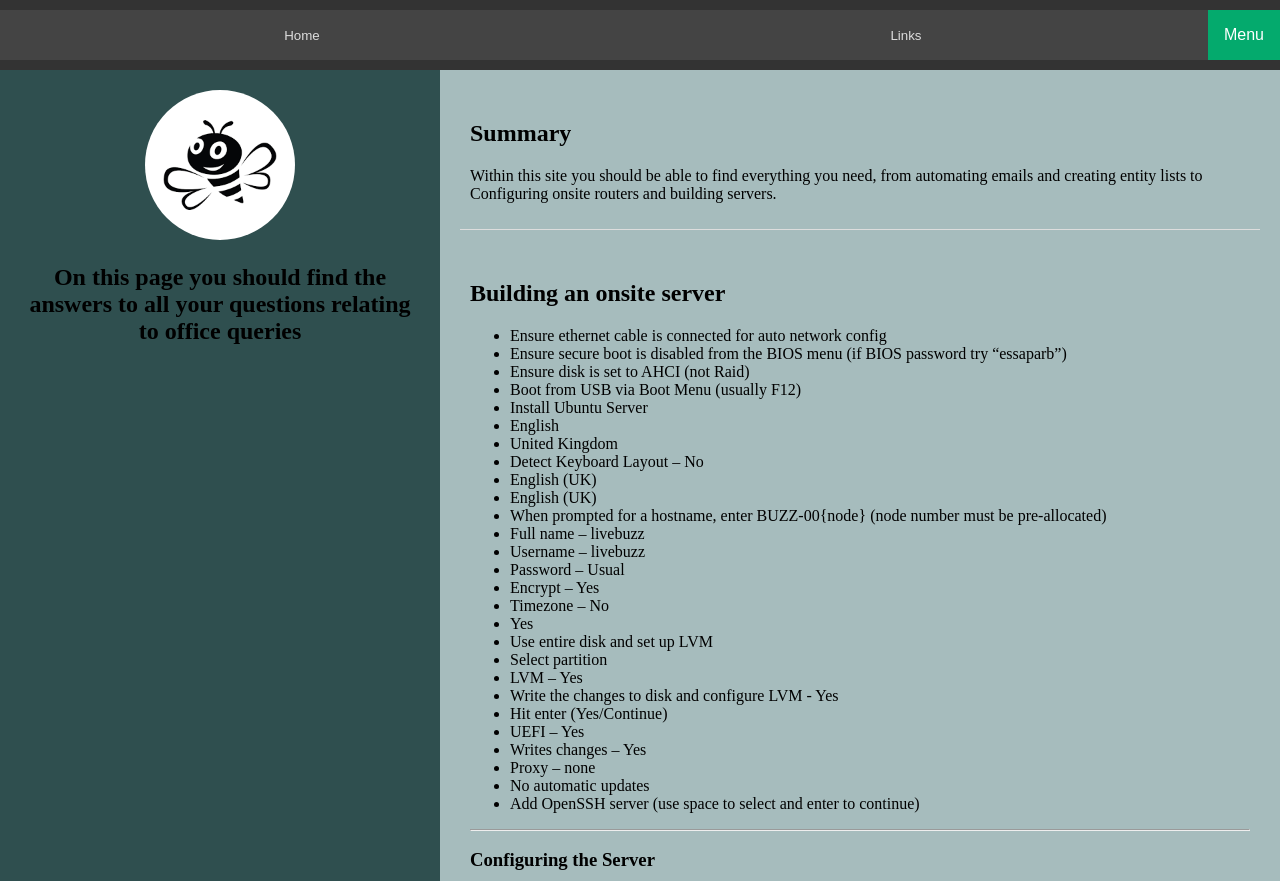
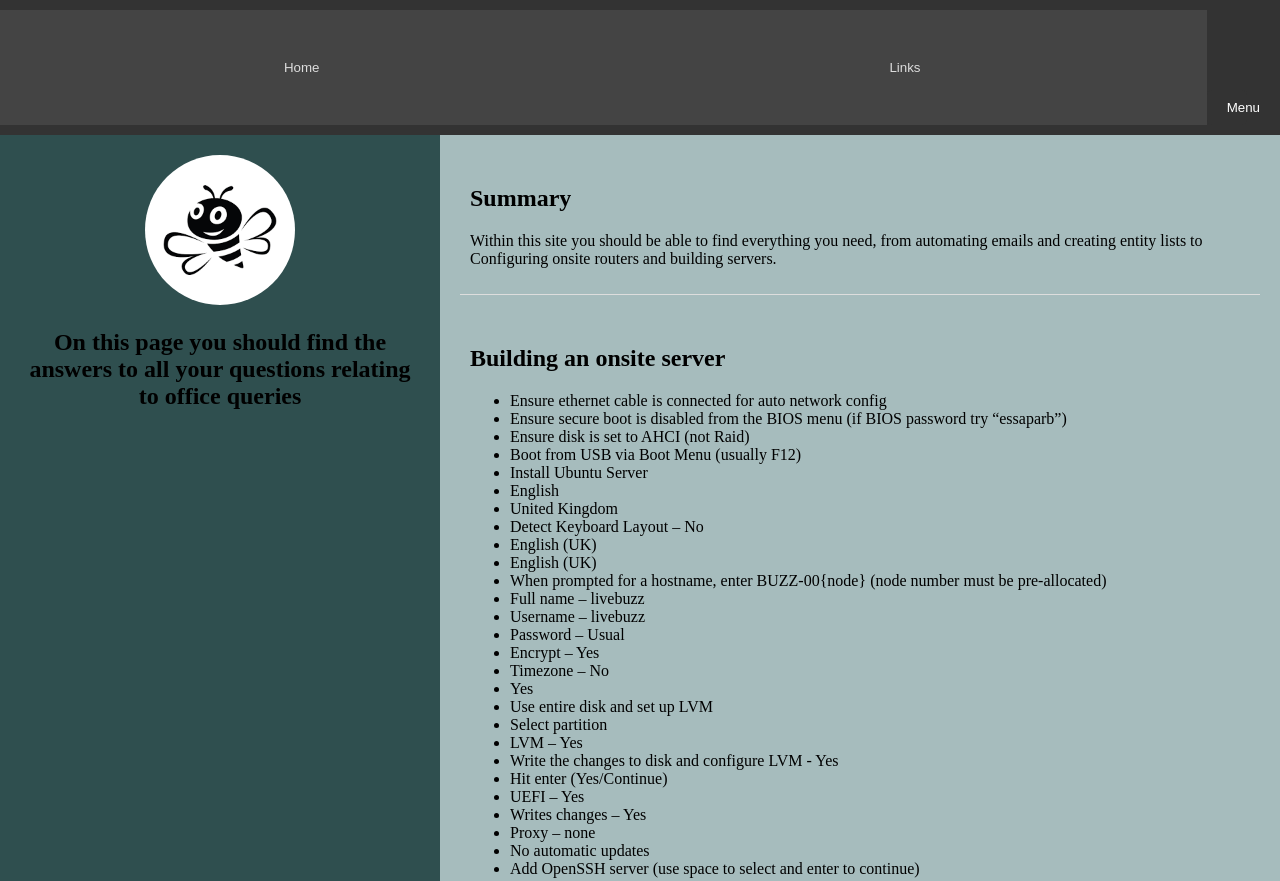
Before and after one commit to Legion-one3/LiveBuzz-Documentation, a plain HTML site: page index.html in a window 1280 px wide. Shown: the top 881 px of the page. Drawn offline with Linux system fonts and the light colour scheme.

Commit message:
update 13

```diff
--- a/style.css
+++ b/style.css
@@ -121,11 +121,15 @@ links2socials{
 
 /* Dropdown Button */
 .dropbtn {
-    background-color: #04AA6D;
+    background-color: #333;
     color: white;
-    padding: 16px;
-    font-size: 16px;
+    padding: 10px 20px;
     border: none;
+    width: 30%;
+    margin: auto;
+    border-radius: 5px;
+    margin-top: 5rem;
+    cursor: pointer;
   }
 
   /* The container <div> - needed to position the dropdown content */
```
